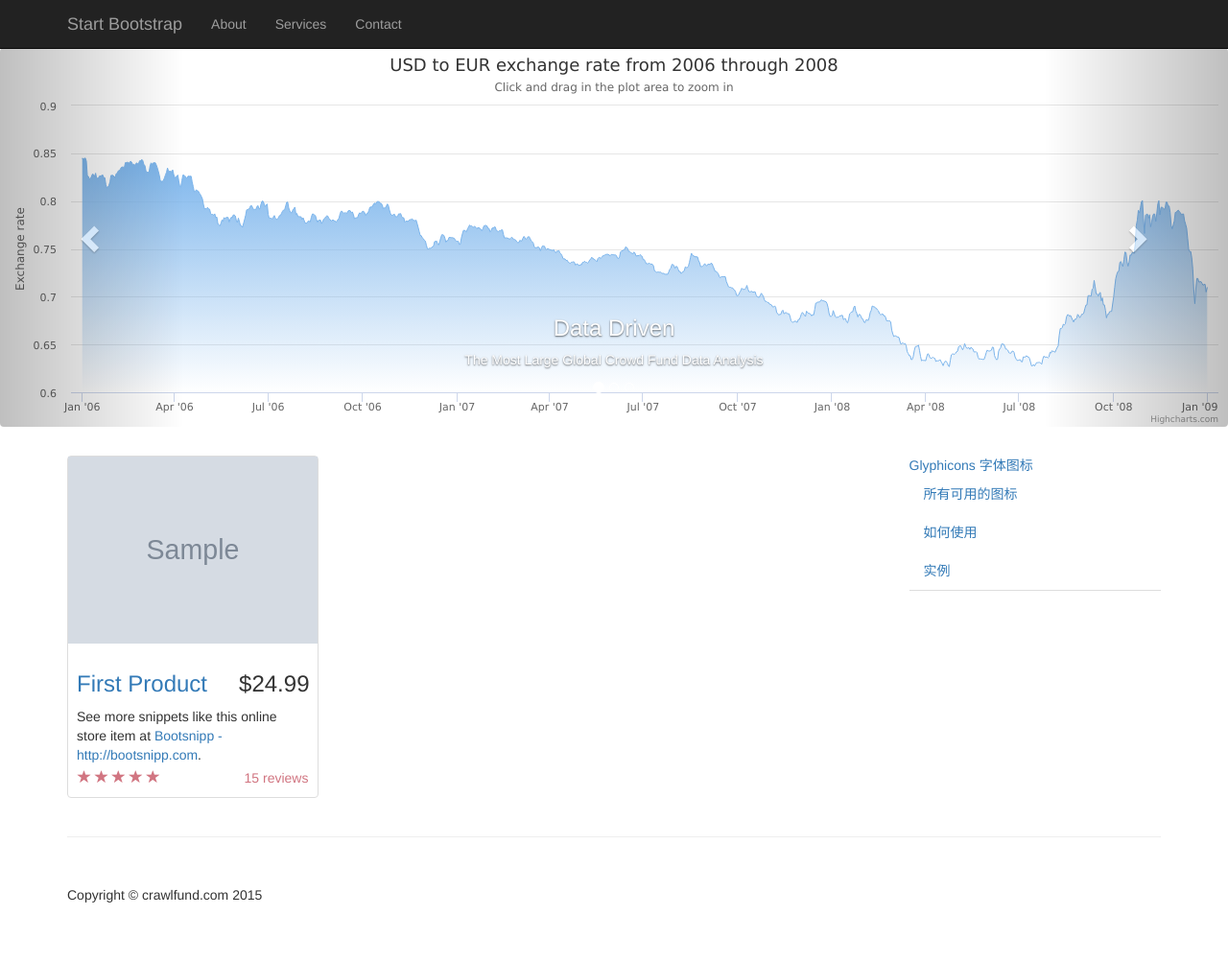
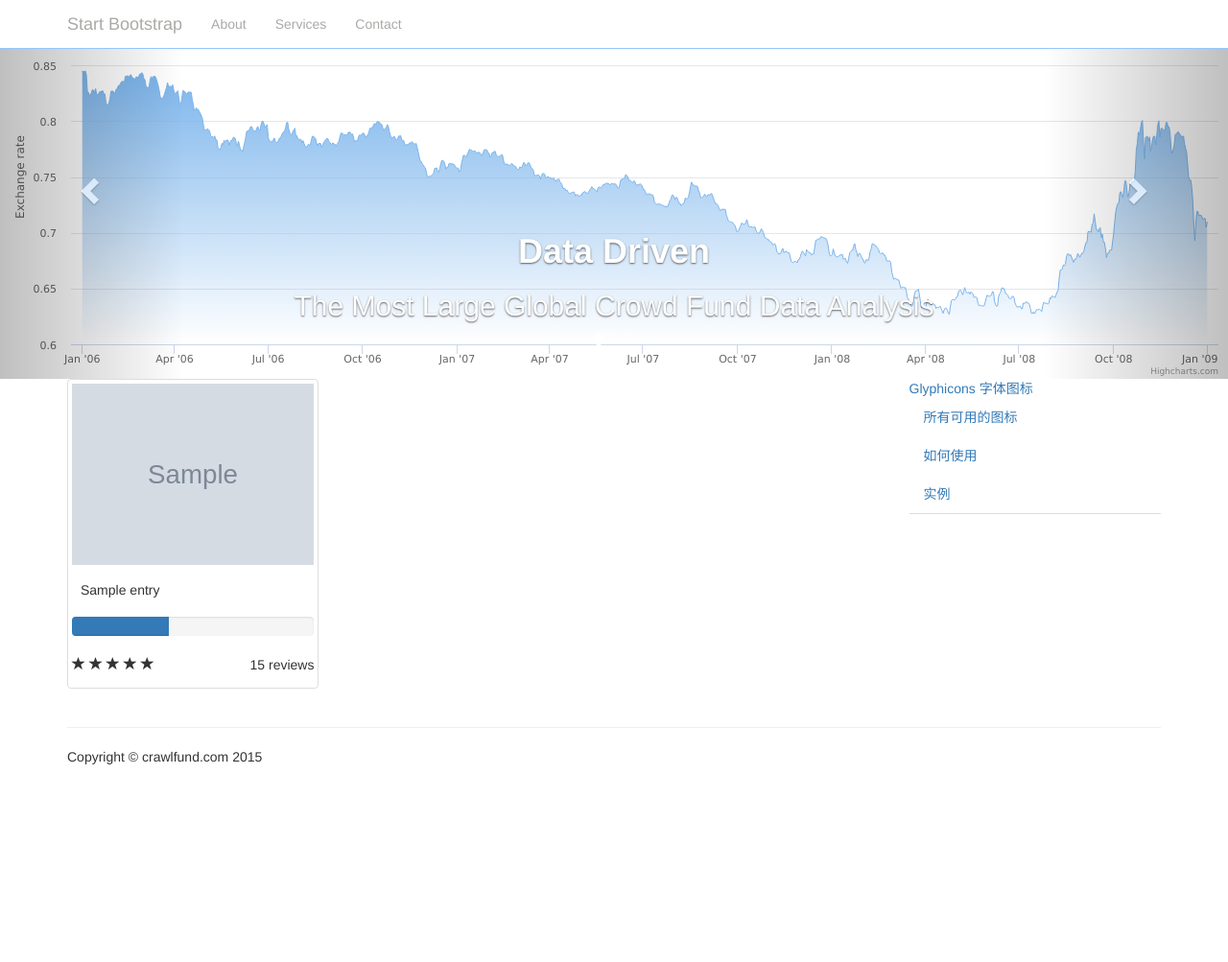
Before and after one commit to crawlfund/crwalfund, a Flask app: template web/crawlfund_flask_project/templates/index.html in a window 1280 px wide. Shown: the whole page at 96% size. After the commit the page ends 797 px from the top, so only its background shows below. Run offline with Flask 2, Linux system fonts and the light colour scheme; the template is opened without the code that fills it: most values are stand-ins (such as "Sample title", 1, 10 or a date in 2020); grey boxes marked "Sample" are stand-in pictures; some libraries are stand-ins or nearby versions.

Commit message:
head bar set color css

```diff
--- /dev/null
+++ b/web/crawlfund_flask_project/static/css/navbar.bootstrap.min.css
@@ -0,0 +1,73 @@
+.navbar-default {
+background-color: #ffffff;
+border-color: #96c6fb;
+}
+.navbar-default .navbar-brand {
+color: #a9aba7;
+}
+.navbar-default .navbar-brand:hover, .navbar-default .navbar-brand:focus {
+color: #b6b9bb;
+}
+.navbar-default .navbar-text {
+color: #a9aba7;
+}
+.navbar-default .navbar-nav > li > a {
+color: #a9aba7;
+}
+.navbar-default .navbar-nav > li > a:hover, .navbar-default .navbar-nav > li > a:focus {
+color: #b6b9bb;
+}
+.navbar-default .navbar-nav > li > .dropdown-menu {
+background-color: #ffffff;
+}
+.navbar-default .navbar-nav > li > .dropdown-menu > li > a {
+color: #a9aba7;
+}
+.navbar-default .navbar-nav > li > .dropdown-menu > li > a:hover,
+.navbar-default .navbar-nav > li > .dropdown-menu > li > a:focus {
+color: #b6b9bb;
+background-color: #96c6fb;
+}
+.navbar-default .navbar-nav > li > .dropdown-menu > li > .divider {
+background-color: #ffffff;
+}
+.navbar-default .navbar-nav > .active > a, .navbar-default .navbar-nav > .active > a:hover, .navbar-default .navbar-nav > .active > a:focus {
+color: #b6b9bb;
+background-color: #96c6fb;
+}
+.navbar-default .navbar-nav > .open > a, .navbar-default .navbar-nav > .open > a:hover, .navbar-default .navbar-nav > .open > a:focus {
+color: #b6b9bb;
+background-color: #96c6fb;
+}
+navbar-default .navbar-toggle {
+border-color: #96c6fb;
+}
+.navbar-default .navbar-toggle:hover, .navbar-default .navbar-toggle:focus {
+background-color: #96c6fb;
+}
+.navbar-default .navbar-toggle .icon-bar {
+background-color: #a9aba7;
+}
+.navbar-default .navbar-collapse,
+.navbar-default .navbar-form {
+border-color: #a9aba7;
+}
+.navbar-default .navbar-link {
+color: #a9aba7;
+}
+.navbar-default .navbar-link:hover {
+color: #b6b9bb;
+}
+
+@media (max-width: 767px) {
+.navbar-default .navbar-nav .open .dropdown-menu > li > a {
+color: #a9aba7;
+}
+.navbar-default .navbar-nav .open .dropdown-menu > li > a:hover, .navbar-default .navbar-nav .open .dropdown-menu > li > a:focus {
+color: #b6b9bb;
+}
+.navbar-default .navbar-nav .open .dropdown-menu > .active > a, .navbar-default .navbar-nav .open .dropdown-menu > .active > a:hover, .navbar-default .navbar-nav .open .dropdown-menu > .active > a:focus {
+color: #b6b9bb;
+background-color: #96c6fb;
+}
+}
--- a/web/crawlfund_flask_project/static/css/shop-homepage.css
+++ /dev/null
@@ -1,55 +0,0 @@
-/*!
- * Start Bootstrap - Shop Homepage HTML Template (http://startbootstrap.com)
- * Code licensed under the Apache License v2.0.
- * For details, see http://www.apache.org/licenses/LICENSE-2.0.
- */
-
-body {
-    padding-top: 70px; /* Required padding for .navbar-fixed-top. Remove if using .navbar-static-top. Change if height of navigation changes. */
-}
-
-.slide-image {
-    width: 100%;
-}
-
-.carousel-holder {
-    margin-bottom: 30px;
-    margin-top: -20px;
-}
-
-.carousel-control,
-.item {
-    border-radius: 4px;
-}
-
-.caption {
-    height: 130px;
-    overflow: hidden;
-}
-
-.caption h4 {
-    white-space: nowrap;
-}
-
-.thumbnail img {
-    width: 100%;
-}
-
-.ratings {
-    padding-right: 10px;
-    padding-left: 10px;
-    color: #d17581;
-}
-
-.thumbnail {
-    padding: 0;
-}
-
-.thumbnail .caption-full {
-    padding: 9px;
-    color: #333;
-}
-
-footer {
-    margin: 50px 0;
-}
--- a/web/crawlfund_flask_project/templates/index.html
+++ b/web/crawlfund_flask_project/templates/index.html
@@ -29,7 +29,8 @@
 
 <body>
     <!-- Navigation -->
-    <nav class="navbar navbar-inverse navbar-fixed-top" role="navigation">
+    <link href="/static/css/navbar.bootstrap.min.css" rel="stylesheet">
+    <nav class="navbar navbar-inverse navbar-fixed-top navbar-default" role="navigation">
         <div class="container">
             <!-- Brand and toggle get grouped for better mobile display -->
             <div class="navbar-header">
@@ -72,8 +73,8 @@
                             <div class="carousel-inner">
                                 <div class="item active" >
                                     <div class="carousel-caption" >
-                                        <h3>Data Driven</h3>
-                                        <p>The Most Large Global Crowd Fund Data Analysis </p>
+                                        <h1><strong>Data Driven</strong></h1>
+                                        <h2>The Most Large Global Crowd Fund Data Analysis </h2>
                                     </div>
                                     <div class="slide-image" id="container" style="min-width:707px;height:395px"></div>
                                 </div>
@@ -110,10 +111,13 @@
                         <div class="thumbnail">
                             <img src="/static/thumbnail/{{ entry.thumbnail }}" alt="">
                             <div class="caption">
-                                <h3 class="pull-right">$24.99</h3>
-                                <h3><a href="{{ entry.source }}">First Product</a>
-                                </h3>
-                                <p>See more snippets like this online store item at <a target="_blank" href="http://www.bootsnipp.com">Bootsnipp - http://bootsnipp.com</a>.</p>
+                                <h5>{{ entry.name }}</h5>
+                            </div>
+                            <div class="progress">
+                                <div class="progress-bar" role="progressbar" aria-valuenow="60"
+                                     aria-valuemin="0" aria-valuemax="100" style="width: 40%;">
+                                     <span class="sr-only">40% 完成</span>
+                                </div>
                             </div>
                             <div class="ratings">
                                 <p class="pull-right">15 reviews</p>
@@ -185,12 +189,12 @@
             zoomType: 'x'
         },
         title: {
-            text: 'USD to EUR exchange rate from 2006 through 2008'
+            text: ' '
         },
         subtitle: {
             text: document.ontouchstart === undefined ?
-                    'Click and drag in the plot area to zoom in' :
-                    'Pinch the chart to zoom in'
+                    ' ' :
+                    ' '
         },
         xAxis: {
             type: 'datetime',
```
